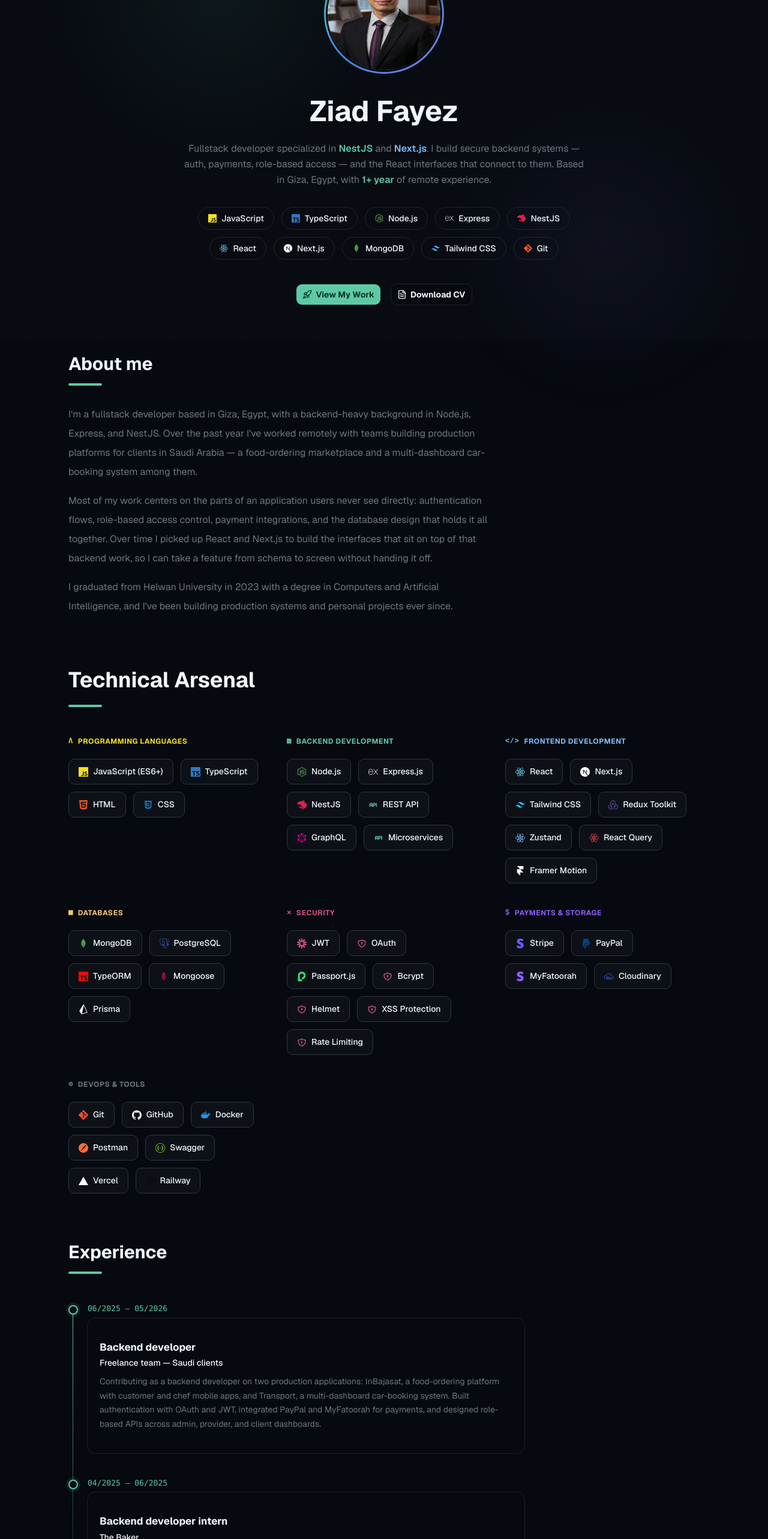
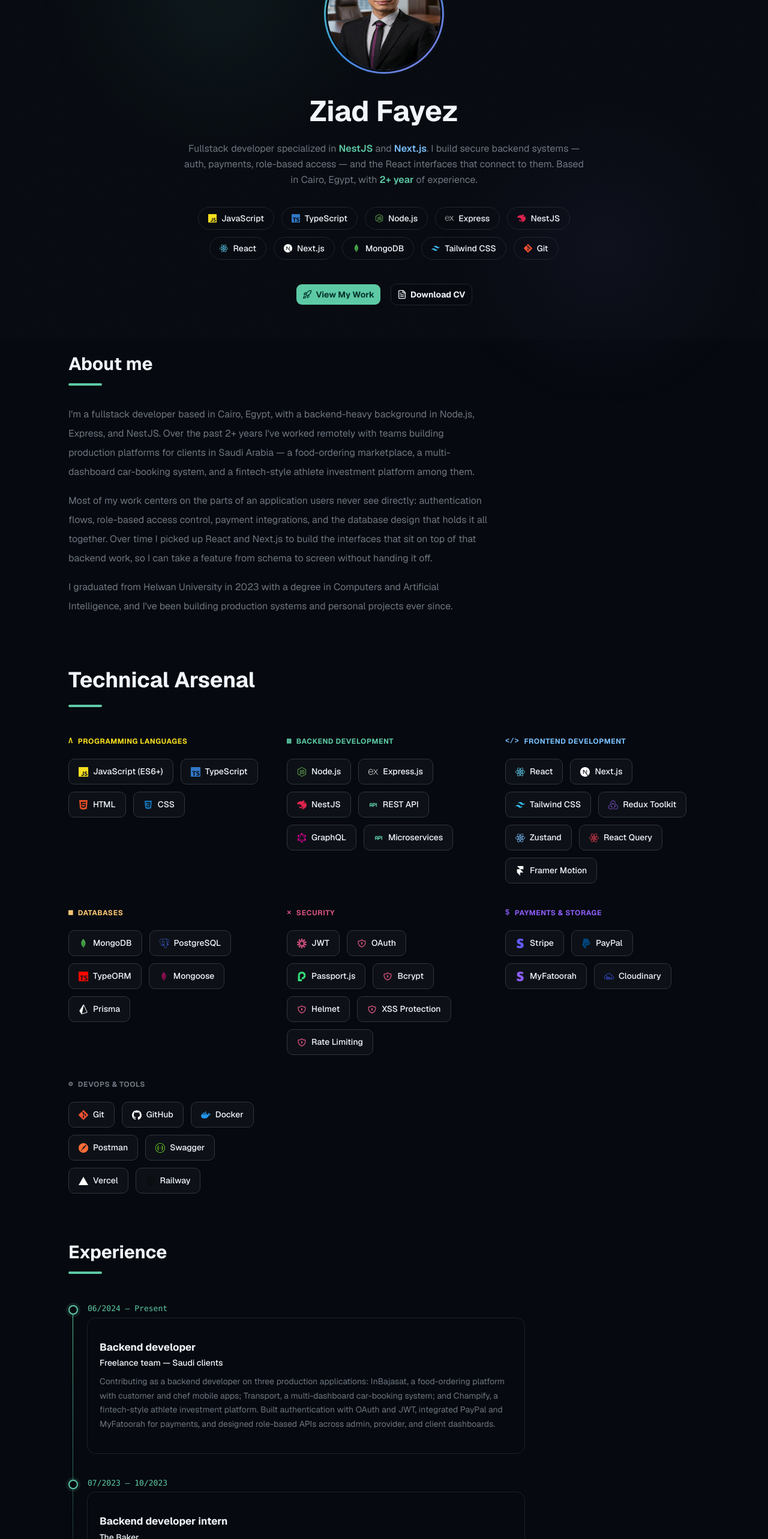
Before and after one commit to Ziad2019/portfolio, a Next.js app: page / in a window 1280 px wide. Shown: the part 234-2800 px from the top of the page at 60% size. Built offline with nearby package versions, Linux system fonts and the light colour scheme.

Commit message:
Update experience, bio, and add Champify project

```diff
--- a/components/AboutSection.tsx
+++ b/components/AboutSection.tsx
@@ -3,7 +3,7 @@
 import { motion } from "framer-motion";
 
 const bioParagraphs = [
-  "I'm a fullstack developer based in Giza, Egypt, with a backend-heavy background in Node.js, Express, and NestJS. Over the past year I've worked remotely with teams building production platforms for clients in Saudi Arabia — a food-ordering marketplace and a multi-dashboard car-booking system among them.",
+  "I'm a fullstack developer based in Cairo, Egypt, with a backend-heavy background in Node.js, Express, and NestJS. Over the past 2+ years I've worked remotely with teams building production platforms for clients in Saudi Arabia — a food-ordering marketplace, a multi-dashboard car-booking system, and a fintech-style athlete investment platform among them.",
   "Most of my work centers on the parts of an application users never see directly: authentication flows, role-based access control, payment integrations, and the database design that holds it all together. Over time I picked up React and Next.js to build the interfaces that sit on top of that backend work, so I can take a feature from schema to screen without handing it off.",
   "I graduated from Helwan University in 2023 with a degree in Computers and Artificial Intelligence, and I've been building production systems and personal projects ever since.",
 ];
--- a/components/HeroSection.tsx
+++ b/components/HeroSection.tsx
@@ -77,10 +77,10 @@
           <span className="font-semibold text-accent">NestJS</span> and{" "}
           <span className="font-semibold text-[#79c0ff]">Next.js</span>. I
           build secure backend systems — auth, payments, role-based access —
-          and the React interfaces that connect to them. Based in Giza,
+          and the React interfaces that connect to them. Based in Cairo,
           Egypt, with{" "}
-          <span className="font-semibold text-accent">1+ year</span> of
-          remote experience.
+          <span className="font-semibold text-accent">2+ year</span> of
+           experience.
         </motion.p>
 
         {/* Skill badges */}
--- a/data/experience.ts
+++ b/data/experience.ts
@@ -9,14 +9,14 @@
   {
     role: "Backend developer",
     company: "Freelance team — Saudi clients",
-    period: "06/2025 — 05/2026",
+    period: "06/2024 — Present",
     summary:
-      "Contributing as a backend developer on two production applications: InBajasat, a food-ordering platform with customer and chef mobile apps, and Transport, a multi-dashboard car-booking system. Built authentication with OAuth and JWT, integrated PayPal and MyFatoorah for payments, and designed role-based APIs across admin, provider, and client dashboards.",
+      "Contributing as a backend developer on three production applications: InBajasat, a food-ordering platform with customer and chef mobile apps; Transport, a multi-dashboard car-booking system; and Champify, a fintech-style athlete investment platform. Built authentication with OAuth and JWT, integrated PayPal and MyFatoorah for payments, and designed role-based APIs across admin, provider, and client dashboards.",
   },
   {
     role: "Backend developer intern",
     company: "The Baker",
-    period: "04/2025 — 06/2025",
+    period: "07/2023 — 10/2023",
     summary:
       "Completed a remote internship focused on backend development with Node.js — building and testing RESTful APIs with MongoDB, and implementing authentication and secure route handling with JWT and Bcrypt.",
   },
--- a/data/projects.ts
+++ b/data/projects.ts
@@ -72,4 +72,22 @@
     githubUrl: "https://github.com/Ziad2019/Transport",
     featured: true,
   },
+    {
+    slug: "champify",
+    title: "Champify — Athlete investment platform",
+    description:
+      "Fintech-style platform where investors buy and trade fractional \"stock\" shares in professional athletes.",
+    longDescription:
+      "Engineering the backend for Champify, a fintech-style platform where investors buy and trade fractional \"stock\" shares in professional athletes. Architected a multi-tier auth system — OTP verification, JWT, and Google OAuth2 — enforcing granular role-based permissions across investor, admin, and supervisor roles. Built a dual-asset trading engine handling both athlete stocks and signature merchandise, each with independent inventory validation. Designed MongoDB aggregation pipelines powering real-time athlete analytics segmented by sport, rank, country, age, and gender, with full Arabic/English localization across the API layer.",
+    stack: [
+      "NestJS",
+      "TypeScript",
+      "MongoDB",
+      "JWT",
+      "Google OAuth2",
+      "nestjs-i18n",
+    ],
+    githubUrl: "https://github.com/Ziad2019/champify-backend",
+    featured: true,
+  },
 ];
```
Also changed, not shown: 1 other file (tests, documents, lock files or other folders).
